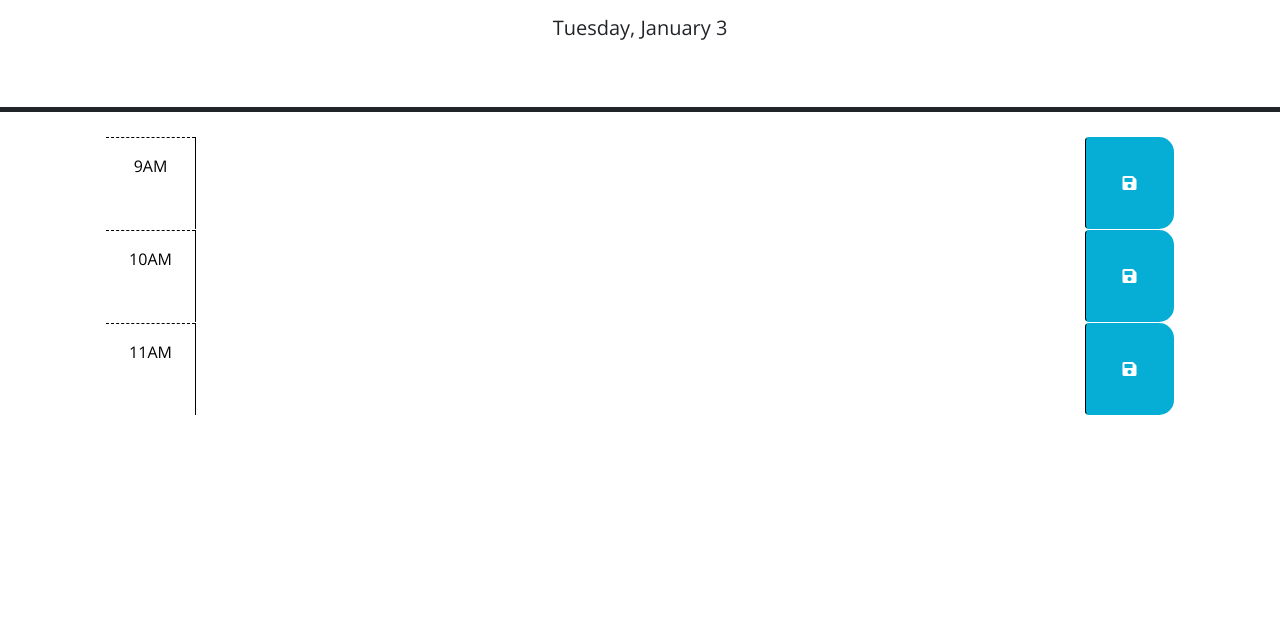
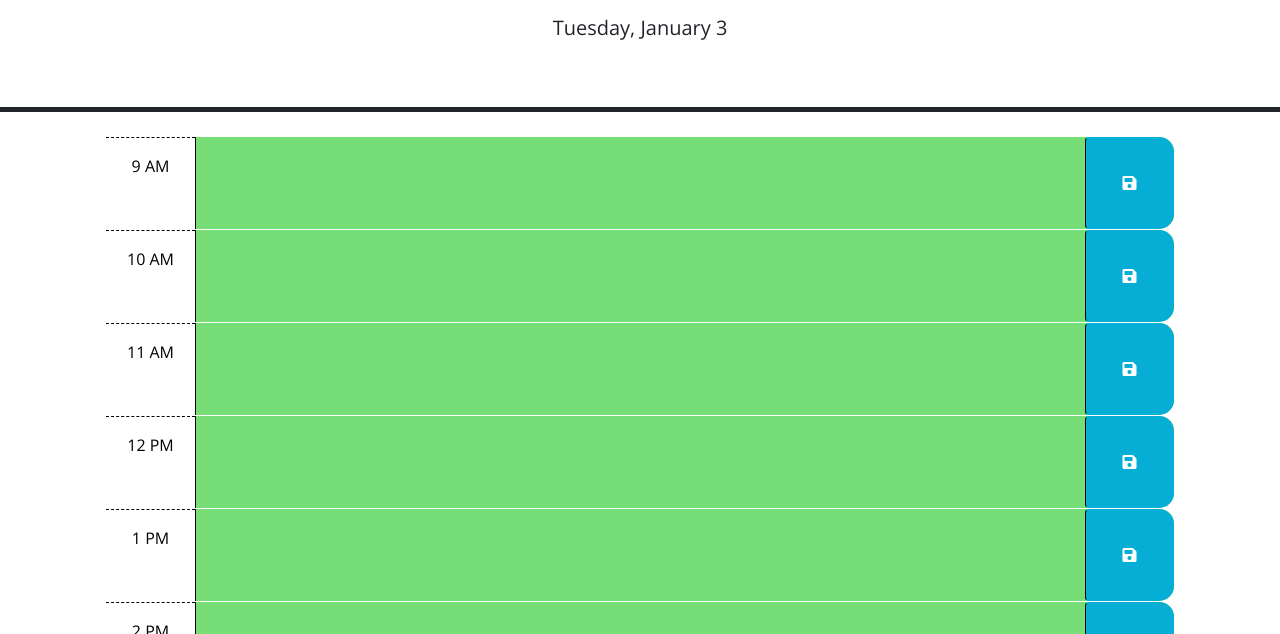
Before and after one commit to michael-loeffler/Work-Day-Scheduler, a plain HTML site: page index.html in a window 1280 px wide. Shown: the part 166-800 px from the top of the page. Drawn offline with nearby package versions, Linux system fonts and the light colour scheme.

Commit message:
adds loop that creates time blocks for each hour of the work day, compares them against the current time to determine what color each block should be, and renders any locally stored variables

```diff
--- a/assets/js/script.js
+++ b/assets/js/script.js
@@ -8,35 +8,69 @@ $(function () {
   // function? How can DOM traversal be used to get the "hour-x" id of the
   // time-block containing the button that was clicked? How might the id be
   // useful when saving the description in local storage?
-  var saveBtnEl = $('button');
 
-  saveBtnEl.on('click', function() {
-    var timeBlockEl = $(this.parentNode);
-    var timeBlockId = this.parentNode.getAttribute('id');
-    var textArea = timeBlockEl.children('textarea');
-    var userEventText = textArea.val();
-
-    localStorage.setItem(timeBlockId, userEventText);
-  });
   //
   // TODO: Add code to apply the past, present, or future class to each time
   // block by comparing the id to the current hour. HINTS: How can the id
   // attribute of each time-block be used to conditionally add or remove the
   // past, present, and future classes? How can Day.js be used to get the
   // current hour in 24-hour time?
+  var containerEl = $('.container-lg');
+  var timeBlockEl = $('.time-block');
+  var id = 9;
+  var time = dayjs().hour();
 
-  // var time = dayjs().hour();
-  // if (timeBlockId < time) {
-  //   timeBlockEl.addClass('past');
-  // } else if (timeBlockId === time) {
-  //   timeBlockEl.addClass('current');
-  // } else {
-  //   timeBlockEl.addClass('future');
-  // }
+  if (id < time) {
+    timeBlockEl.addClass('past');
+  } else if (id === time) {
+    timeBlockEl.addClass('present');
+  } else if (id > time) {
+    timeBlockEl.addClass('future');
+  };
+
+  for (var id = 10; id < 18; id++) {
+    var cloneEl = timeBlockEl.clone();
+    containerEl.append(cloneEl);
+    cloneEl.attr('id', id);
+
+    var amPM = "PM";
+    var hour = id;
+    if (id > 12) {
+      hour = id - 12;
+    } else if (id < 12) {
+      var amPM = "AM";
+    };
+
+    var hourHeader = $(cloneEl.children('div'));
+    hourHeader.text(hour + " " + amPM);
+    cloneEl.children('textarea').text(localStorage.getItem(id));
+
+    if (id < time) {
+      cloneEl.addClass('past');
+    } else if (id === time) {
+      cloneEl.addClass('present');
+    } else if (id > time) {
+      cloneEl.addClass('future');
+    };
+
+  };
+
+  var saveBtnEl = $('button');
+
+  saveBtnEl.on('click', function () {
+    var timeBlockEl = $(this.parentNode);
+    var timeBlockId = this.parentNode.getAttribute('id');
+    var textArea = timeBlockEl.children('textarea');
+    var userEventText = textArea.val();
+    localStorage.setItem(timeBlockId, userEventText);
+  });
+
+
   //
   // TODO: Add code to get any user input that was saved in localStorage and set
   // the values of the corresponding textarea elements. HINT: How can the id
   // attribute of each time-block be used to do this?
+
   //
   // TODO: Add code to display the current date in the header of the page.
   var today = dayjs();
--- a/index.html
+++ b/index.html
@@ -28,43 +28,18 @@
       <p class="lead">A simple calendar app for scheduling your work day</p>
       <p id="currentDay" class="lead"></p>
     </header>
+
     <div class="container-lg px-5">
-      <!-- Use class for "past", "present", and "future" to apply styles to the
-        time-block divs accordingly. The javascript will need to do this by
-        adding/removing these classes on each div by comparing the hour in the
-        id to the current hour. The html provided below is meant to be an example
-        demonstrating how the css provided can be leveraged to create the
-        desired layout and colors. The html below should be removed or updated
-        in the finished product. Remember to delete this comment once the
-        code is implemented.
-        -->
 
-      <!-- Example of a past time block. The "past" class adds a gray background color. -->
       <div id="9" class="row time-block">
-        <div class="col-2 col-md-1 hour text-center py-3">9AM</div>
-        <textarea class="col-8 col-md-10 description" rows="3"> </textarea>
+        <div class="col-2 col-md-1 hour text-center py-3">9 AM</div>
+        <textarea class="col-8 col-md-10 description" rows="3"></textarea>
         <button class="btn saveBtn col-2 col-md-1" aria-label="save">
           <i class="fas fa-save" aria-hidden="true"></i>
         </button>
       </div>
 
-      <!-- Example of a a present time block. The "present" class adds a red background color. -->
-      <div id="10" class="row time-block">
-        <div class="col-2 col-md-1 hour text-center py-3">10AM</div>
-        <textarea class="col-8 col-md-10 description" rows="3"> </textarea>
-        <button class="btn saveBtn col-2 col-md-1" aria-label="save">
-          <i class="fas fa-save" aria-hidden="true"></i>
-        </button>
-      </div>
-
-      <!-- Example of a future time block. The "future" class adds a green background color. -->
-      <div id="11" class="row time-block">
-        <div class="col-2 col-md-1 hour text-center py-3">11AM</div>
-        <textarea class="col-8 col-md-10 description" rows="3"> </textarea>
-        <button class="btn saveBtn col-2 col-md-1" aria-label="save">
-          <i class="fas fa-save" aria-hidden="true"></i>
-        </button>
-      </div>
+    </div>
 
     <script src="https://code.jquery.com/jquery-3.4.1.min.js"></script>
     <script
@@ -72,7 +47,6 @@
       integrity="sha256-iu/zLUB+QgISXBLCW/mcDi/rnf4m4uEDO0wauy76x7U="
       crossorigin="anonymous"
     ></script>
-
     <script src="./assets/js/script.js"></script>
   </body>
 </html>
```
